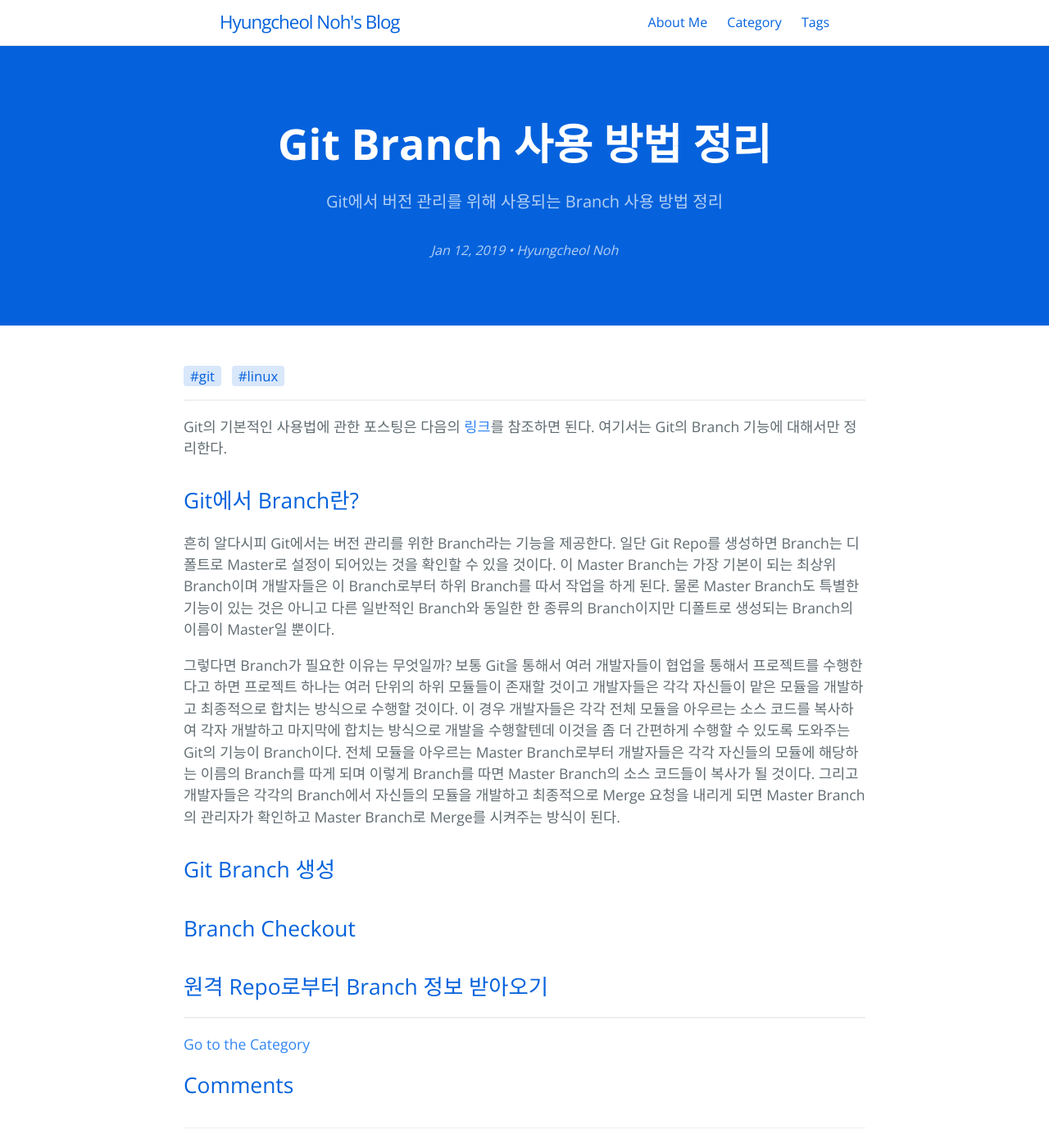
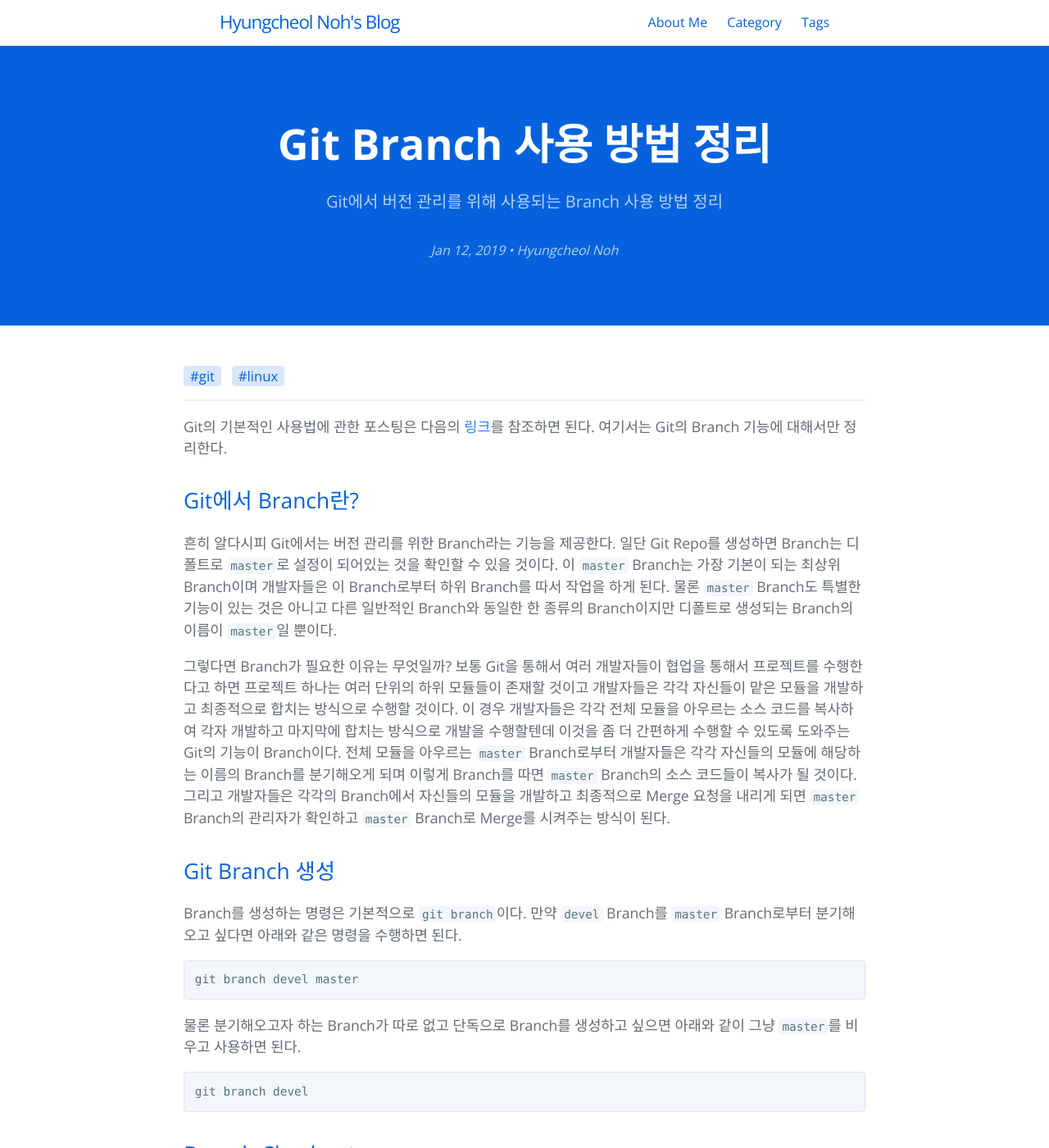
Before and after one commit to hcnoh/hcnoh.github.io, a Jekyll site: the page built from _posts/2018-12-14-git-branch.md, in a window 1280 px wide and 1400 px high. Shown: the whole window at 82% size. Built offline with Jekyll 4.4.1, drawn with Linux system fonts in a browser that asks for light colours; comment, search, counter and statistics services are not loaded.

Commit message:
Update 2018-12-14-git-branch.md

````diff
--- a/_posts/2018-12-14-git-branch.md
+++ b/_posts/2018-12-14-git-branch.md
@@ -17,11 +17,22 @@
 Git의 기본적인 사용법에 관한 포스팅은 다음의 [링크](https://hcnoh.github.io/2018-08-20-git-basic-usage)를 참조하면 된다. 여기서는 Git의 Branch 기능에 대해서만 정리한다.
 
 ## Git에서 Branch란?
-흔히 알다시피 Git에서는 버전 관리를 위한 Branch라는 기능을 제공한다. 일단 Git Repo를 생성하면 Branch는 디폴트로 Master로 설정이 되어있는 것을 확인할 수 있을 것이다. 이 Master Branch는 가장 기본이 되는 최상위 Branch이며 개발자들은 이 Branch로부터 하위 Branch를 따서 작업을 하게 된다. 물론 Master Branch도 특별한 기능이 있는 것은 아니고 다른 일반적인 Branch와 동일한 한 종류의 Branch이지만 디폴트로 생성되는 Branch의 이름이 Master일 뿐이다.
+흔히 알다시피 Git에서는 버전 관리를 위한 Branch라는 기능을 제공한다. 일단 Git Repo를 생성하면 Branch는 디폴트로 `master`로 설정이 되어있는 것을 확인할 수 있을 것이다. 이 `master` Branch는 가장 기본이 되는 최상위 Branch이며 개발자들은 이 Branch로부터 하위 Branch를 따서 작업을 하게 된다. 물론 `master` Branch도 특별한 기능이 있는 것은 아니고 다른 일반적인 Branch와 동일한 한 종류의 Branch이지만 디폴트로 생성되는 Branch의 이름이 `master`일 뿐이다.
 
-그렇다면 Branch가 필요한 이유는 무엇일까? 보통 Git을 통해서 여러 개발자들이 협업을 통해서 프로젝트를 수행한다고 하면 프로젝트 하나는 여러 단위의 하위 모듈들이 존재할 것이고 개발자들은 각각 자신들이 맡은 모듈을 개발하고 최종적으로 합치는 방식으로 수행할 것이다. 이 경우 개발자들은 각각 전체 모듈을 아우르는 소스 코드를 복사하여 각자 개발하고 마지막에 합치는 방식으로 개발을 수행할텐데 이것을 좀 더 간편하게 수행할 수 있도록 도와주는 Git의 기능이 Branch이다. 전체 모듈을 아우르는 Master Branch로부터 개발자들은 각각 자신들의 모듈에 해당하는 이름의 Branch를 따게 되며 이렇게 Branch를 따면 Master Branch의 소스 코드들이 복사가 될 것이다. 그리고 개발자들은 각각의 Branch에서 자신들의 모듈을 개발하고 최종적으로 Merge 요청을 내리게 되면 Master Branch의 관리자가 확인하고 Master Branch로 Merge를 시켜주는 방식이 된다.
+그렇다면 Branch가 필요한 이유는 무엇일까? 보통 Git을 통해서 여러 개발자들이 협업을 통해서 프로젝트를 수행한다고 하면 프로젝트 하나는 여러 단위의 하위 모듈들이 존재할 것이고 개발자들은 각각 자신들이 맡은 모듈을 개발하고 최종적으로 합치는 방식으로 수행할 것이다. 이 경우 개발자들은 각각 전체 모듈을 아우르는 소스 코드를 복사하여 각자 개발하고 마지막에 합치는 방식으로 개발을 수행할텐데 이것을 좀 더 간편하게 수행할 수 있도록 도와주는 Git의 기능이 Branch이다. 전체 모듈을 아우르는 `master` Branch로부터 개발자들은 각각 자신들의 모듈에 해당하는 이름의 Branch를 분기해오게 되며 이렇게 Branch를 따면 `master` Branch의 소스 코드들이 복사가 될 것이다. 그리고 개발자들은 각각의 Branch에서 자신들의 모듈을 개발하고 최종적으로 Merge 요청을 내리게 되면 `master` Branch의 관리자가 확인하고 `master` Branch로 Merge를 시켜주는 방식이 된다.
 
 ## Git Branch 생성
+Branch를 생성하는 명령은 기본적으로 `git branch`이다. 만약 `devel` Branch를 `master` Branch로부터 분기해오고 싶다면 아래와 같은 명령을 수행하면 된다.
+
+```bash
+git branch devel master
+```
+
+물론 분기해오고자 하는 Branch가 따로 없고 단독으로 Branch를 생성하고 싶으면 아래와 같이 그냥 `master`를 비우고 사용하면 된다.
+
+```bash
+git branch devel
+```
 
 ## Branch Checkout
 
````
